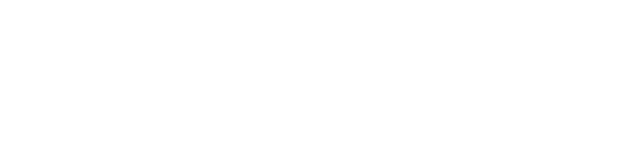
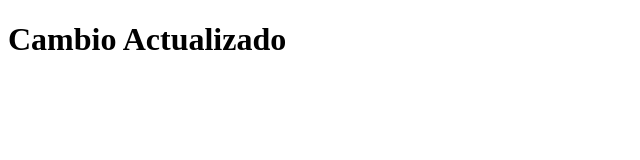
Before and after one commit to biggie1015/GitLab-practice, a plain HTML site: page index.html in a window 1280 px wide. Shown: the whole page, without its empty margins (0-640 px from the left). Drawn offline with Linux system fonts and the light colour scheme.

Commit message:
Modificando el html

```diff
--- a/index.html
+++ b/index.html
@@ -6,6 +6,6 @@
     <title>Document</title>
 </head>
 <body>
-
+    <h1>Cambio Actualizado</h1>
 </body>
 </html>
```
